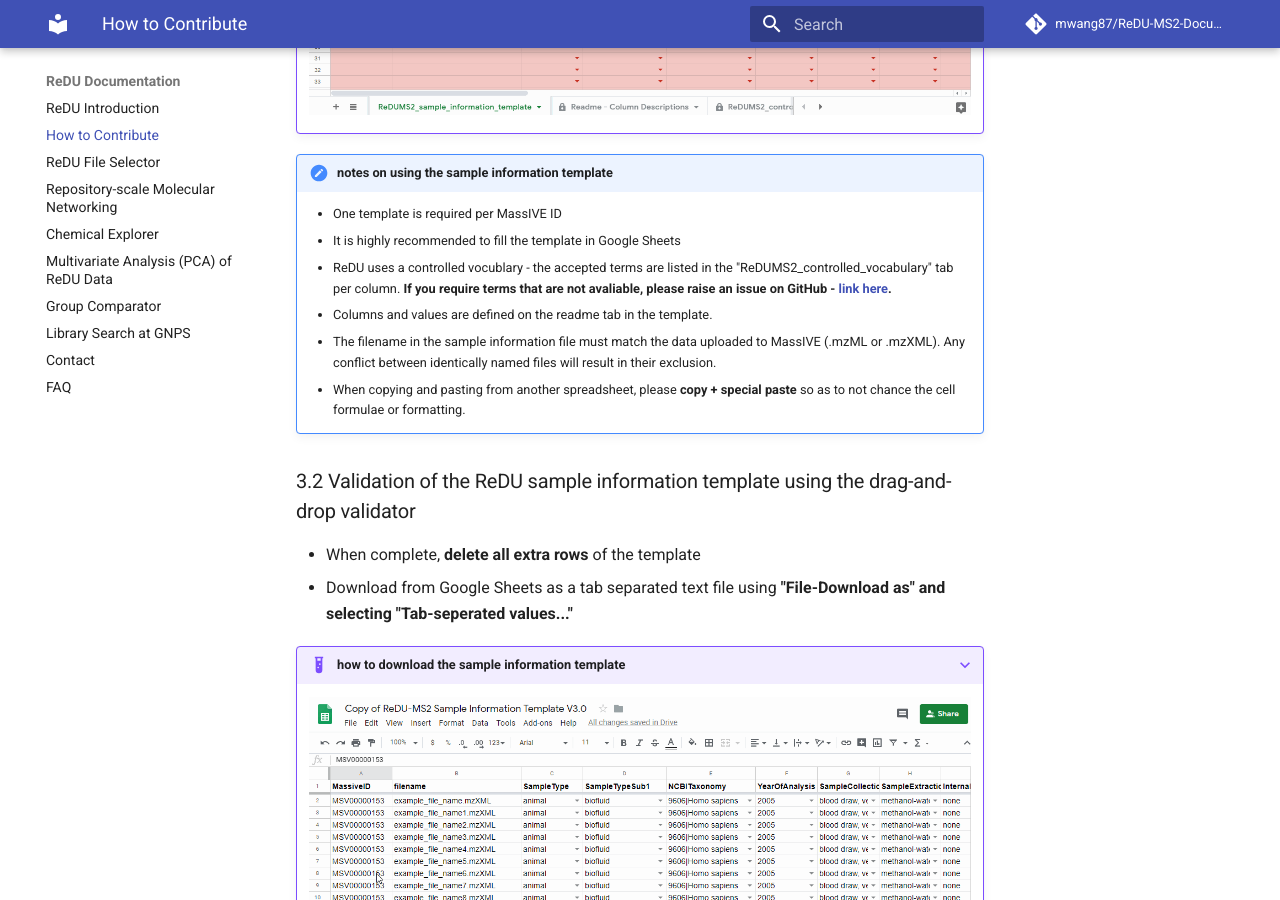
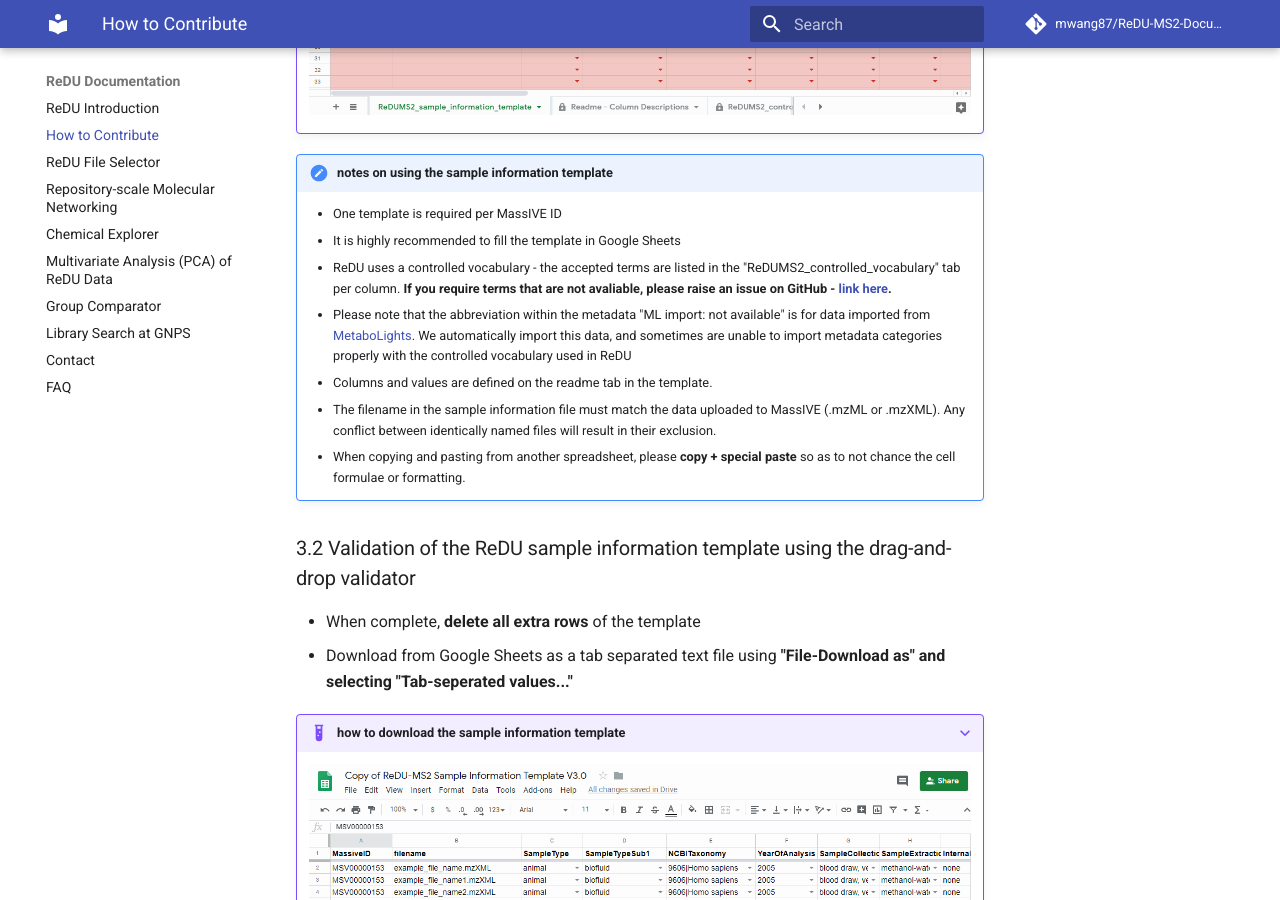
Before and after one commit to mwang87/ReDU-MS2-Documentation, an MkDocs documentation site: the page built from docs/HowtoContribute.md, in a window 1280 px wide and 900 px high, scrolled down 2624 px. Built offline with MkDocs 1.6.1 and Material for MkDocs 9.7.7, drawn with Linux system fonts in a browser that asks for light colours; emoji names are drawn with the system emoji font; comment, search, counter and statistics services are not loaded.

Commit message:
Metabolights documentation update (#73)
* updating documenation to clarify ML abbreviation

* fixing spelling error

```diff
--- a/docs/HowtoContribute.md
+++ b/docs/HowtoContribute.md
@@ -57,7 +57,8 @@
 !!! notes "notes on using the sample information template"
 	- One template is required per MassIVE ID
 	- It is highly recommended to fill the template in Google Sheets
-	- ReDU uses a controlled vocublary - the accepted terms are listed in the "ReDUMS2_controlled_vocabulary" tab per column. **If you require terms that are not avaliable, please raise an issue on GitHub - [link here](https://github.com/mwang87/ReDU-MS2-GNPS).**
+	- ReDU uses a controlled vocabulary - the accepted terms are listed in the "ReDUMS2_controlled_vocabulary" tab per column. **If you require terms that are not avaliable, please raise an issue on GitHub - [link here](https://github.com/mwang87/ReDU-MS2-GNPS).**
+	- Please note that the abbreviation within the metadata "ML import: not available" is for data imported from [MetaboLights](https://www.ebi.ac.uk/metabolights/). We automatically import this data, and sometimes are unable to import metadata categories properly with the controlled vocabulary used in ReDU
 	- Columns and values are defined on the readme tab in the template.
 	- The filename in the sample information file must match the data uploaded to MassIVE (.mzML or .mzXML). Any conflict between identically named files will result in their exclusion.
 	- When copying and pasting from another spreadsheet, please **copy + special paste** so as to not chance the cell formulae or formatting.
```
